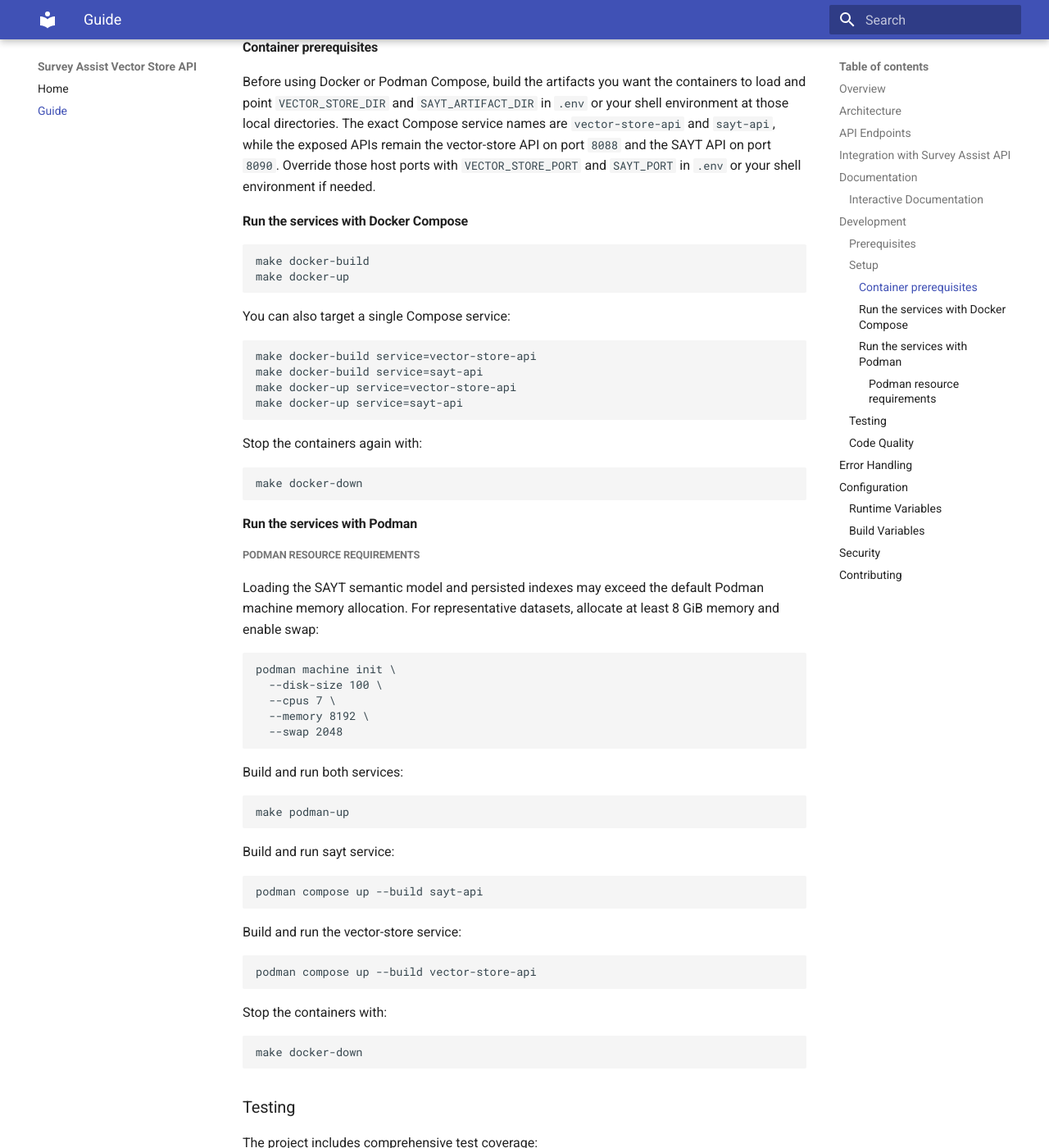
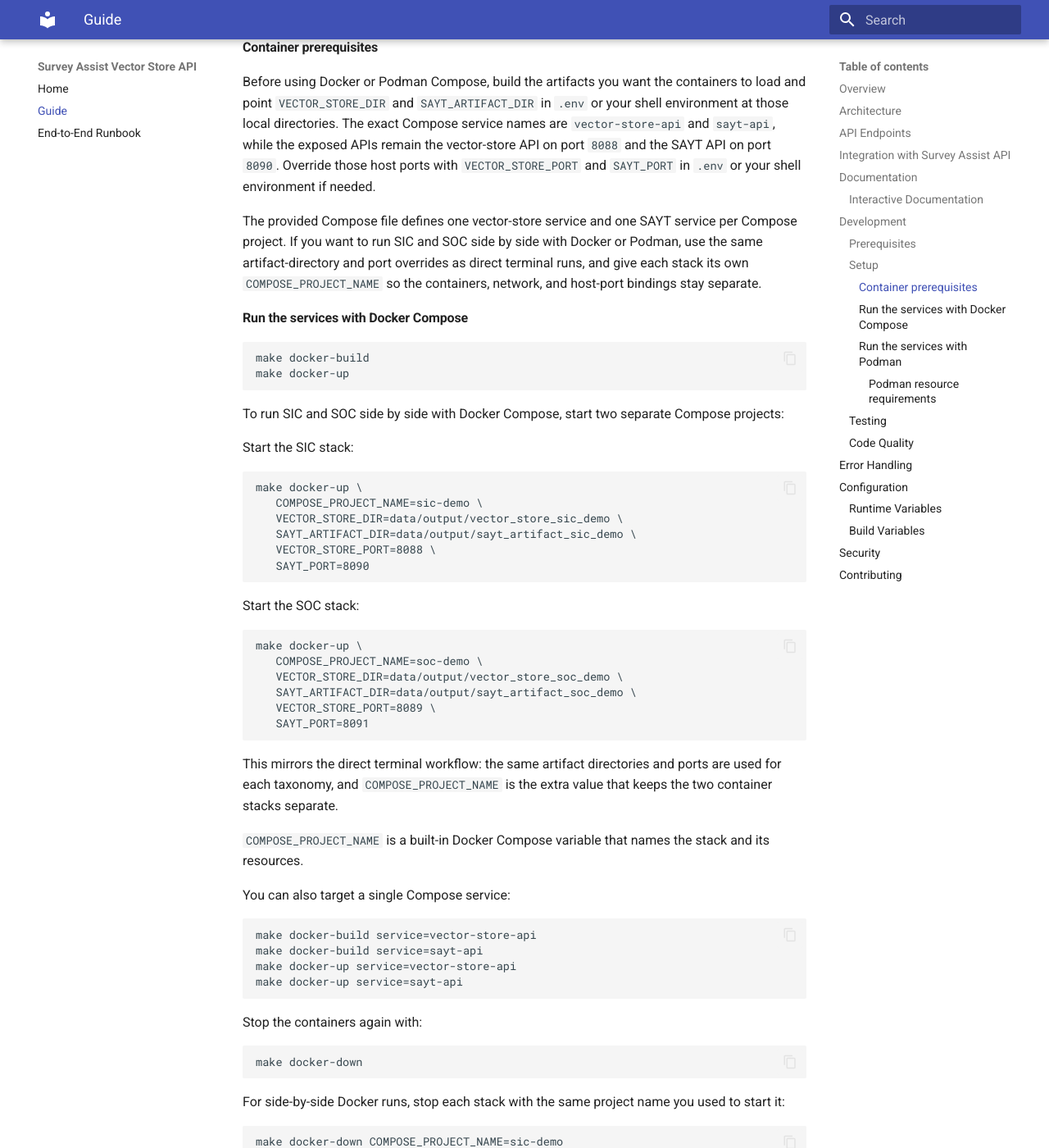
Before and after one commit to ONSdigital/survey-assist-vector-store-api, an MkDocs documentation site: the page built from docs/guide.md, in a window 1280 px wide and 1400 px high, scrolled down 3378 px. Shown: the whole window at 82% size. Built offline with MkDocs 1.6.1 and Material for MkDocs 9.7.7, drawn with Linux system fonts in a browser that asks for light colours; some of the changed text lies outside the part shown.

Commit message:
docs: add getting started runbook and local SIC/SOC demo workflows (#8)
* docs(docker): update docker docs to show how to deploy sic/soc side-by-side

* chore(data): add toy datasets for sic and soc + sayt variants

* docs: Add end-to-end runbook to demonstrate getting started

* docs: allow copyable code snippets in deployed docs

* docs: fix docker-down to podman-down typo

````diff
--- a/docs/guide.md
+++ b/docs/guide.md
@@ -124,12 +124,42 @@
 
 Before using Docker or Podman Compose, build the artifacts you want the containers to load and point `VECTOR_STORE_DIR` and `SAYT_ARTIFACT_DIR` in `.env` or your shell environment at those local directories. The exact Compose service names are `vector-store-api` and `sayt-api`, while the exposed APIs remain the vector-store API on port `8088` and the SAYT API on port `8090`. Override those host ports with `VECTOR_STORE_PORT` and `SAYT_PORT` in `.env` or your shell environment if needed.
 
+The provided Compose file defines one vector-store service and one SAYT service per Compose project. If you want to run SIC and SOC side by side with Docker or Podman, use the same artifact-directory and port overrides as direct terminal runs, and give each stack its own `COMPOSE_PROJECT_NAME` so the containers, network, and host-port bindings stay separate.
+
 #### Run the services with Docker Compose
 
 ```bash
 make docker-build
 make docker-up
 ```
+
+To run SIC and SOC side by side with Docker Compose, start two separate Compose projects:
+
+Start the SIC stack:
+
+```bash
+make docker-up \
+   COMPOSE_PROJECT_NAME=sic-demo \
+   VECTOR_STORE_DIR=data/output/vector_store_sic_demo \
+   SAYT_ARTIFACT_DIR=data/output/sayt_artifact_sic_demo \
+   VECTOR_STORE_PORT=8088 \
+   SAYT_PORT=8090
+```
+
+Start the SOC stack:
+
+```bash
+make docker-up \
+   COMPOSE_PROJECT_NAME=soc-demo \
+   VECTOR_STORE_DIR=data/output/vector_store_soc_demo \
+   SAYT_ARTIFACT_DIR=data/output/sayt_artifact_soc_demo \
+   VECTOR_STORE_PORT=8089 \
+   SAYT_PORT=8091
+```
+
+This mirrors the direct terminal workflow: the same artifact directories and ports are used for each taxonomy, and `COMPOSE_PROJECT_NAME` is the extra value that keeps the two container stacks separate.
+
+`COMPOSE_PROJECT_NAME` is a built-in Docker Compose variable that names the stack and its resources.
 
 You can also target a single Compose service:
 
@@ -144,6 +174,13 @@
 
 ```bash
 make docker-down
+```
+
+For side-by-side Docker runs, stop each stack with the same project name you used to start it:
+
+```bash
+make docker-down COMPOSE_PROJECT_NAME=sic-demo
+make docker-down COMPOSE_PROJECT_NAME=soc-demo
 ```
 
 #### Run the services with Podman
@@ -166,6 +203,30 @@
 make podman-up
 ```
 
+The same side-by-side pattern works with Podman:
+
+Start the SIC stack:
+
+```bash
+make podman-up \
+   COMPOSE_PROJECT_NAME=sic-demo \
+   VECTOR_STORE_DIR=data/output/vector_store_sic_demo \
+   SAYT_ARTIFACT_DIR=data/output/sayt_artifact_sic_demo \
+   VECTOR_STORE_PORT=8088 \
+   SAYT_PORT=8090
+```
+
+Start the SOC stack:
+
+```bash
+make podman-up \
+   COMPOSE_PROJECT_NAME=soc-demo \
+   VECTOR_STORE_DIR=data/output/vector_store_soc_demo \
+   SAYT_ARTIFACT_DIR=data/output/sayt_artifact_soc_demo \
+   VECTOR_STORE_PORT=8089 \
+   SAYT_PORT=8091
+```
+
 Build and run sayt service:
 
 ```bash
@@ -181,7 +242,14 @@
 Stop the containers with:
 
 ```bash
-make docker-down
+make podman-down
+```
+
+For side-by-side Podman runs, stop each stack with:
+
+```bash
+make podman-down COMPOSE_PROJECT_NAME=sic-demo
+make podman-down COMPOSE_PROJECT_NAME=soc-demo
 ```
 
 ### Testing
--- a/mkdocs.yml
+++ b/mkdocs.yml
@@ -2,5 +2,8 @@
 nav:
   - Home: index.md
   - Guide: guide.md
+  - End-to-End Runbook: runbook.md
 theme:
   name: material
+  features:
+    - content.code.copy
````
Also changed, not shown: README.md (+4 -0 lines), docs/runbook.md (added, +297 -0 lines), 6 other files.
